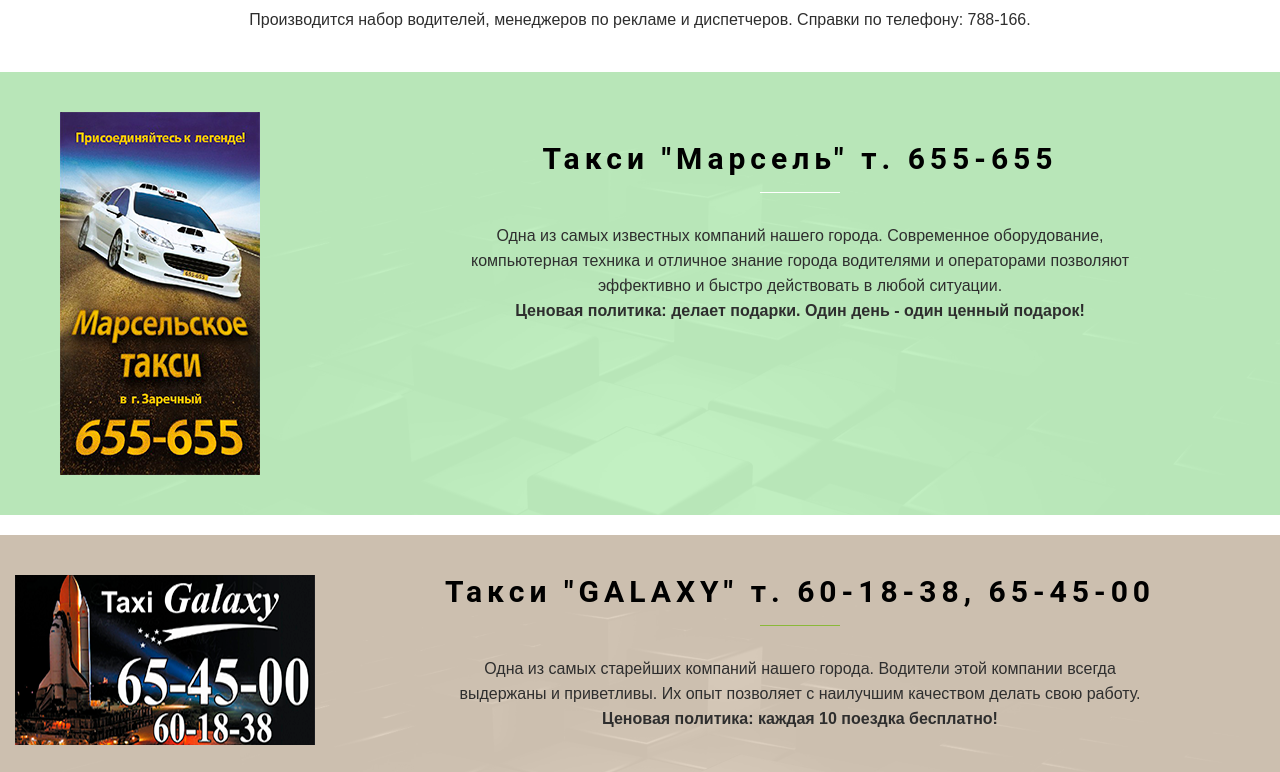
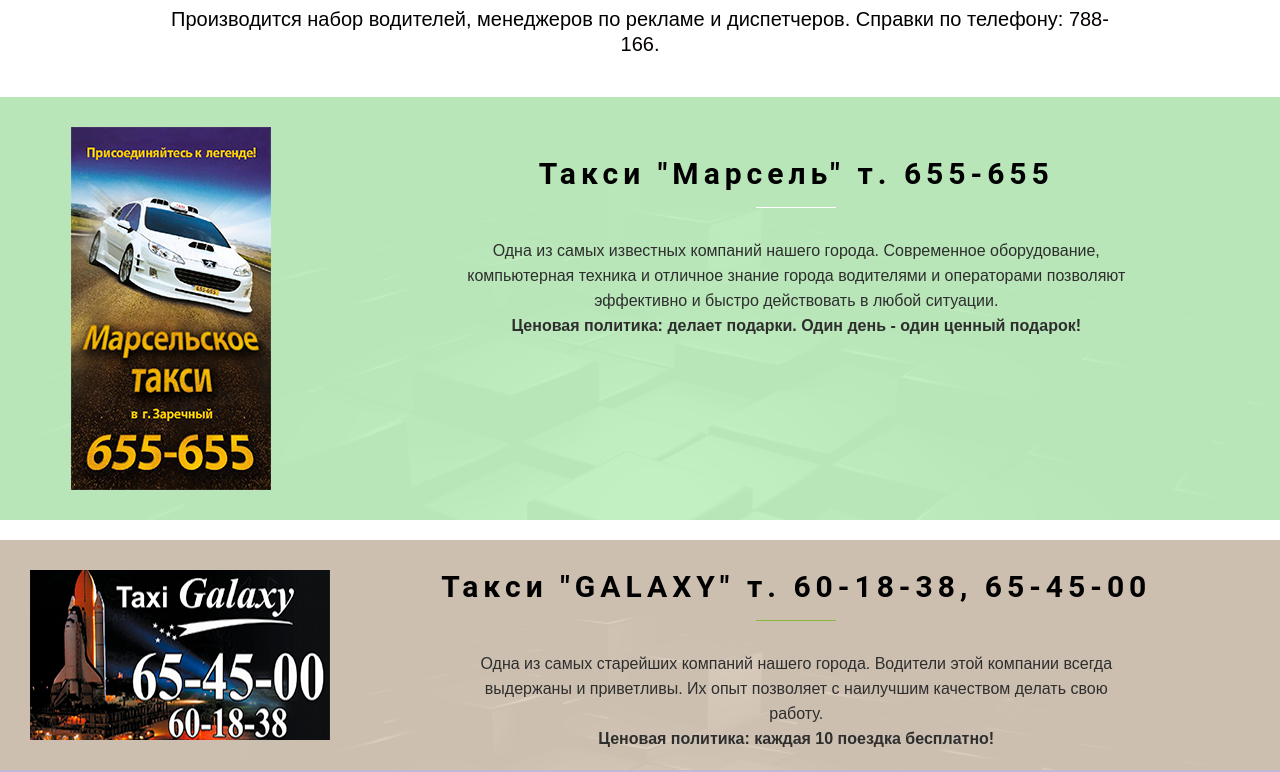
Before and after one commit to Denoah/chestnoeTaxi, a plain HTML site: page index.html in a window 1280 px wide. Shown: the part 728-1500 px from the top of the page. Drawn offline with nearby package versions, Linux system fonts and the light colour scheme; a script that the page names is missing.

Commit message:
phone and color test

```diff
--- a/index.html
+++ b/index.html
@@ -64,8 +64,9 @@
 			<div class="title">
                 <h2>Какое такси твоё?</h2>
             </div>
-            <div class="desc">
-                <p>Производится набор водителей, менеджеров по рекламе и диспетчеров. Справки по телефону: 788-166.</p>
+            <div class="desc link-tel">
+                <p>Производится набор водителей, менеджеров по рекламе и диспетчеров. Справки по телефону: <a
+                        href="tel:788166">788-166</a>.</p>
             </div>
 		</div>
 	</div>
--- a/style.css
+++ b/style.css
@@ -193,11 +193,11 @@
 	text-align: center;
 	line-height: 25px;
 }
-.desc p a
-{
-	text-decoration: none;
-	color: #8ab839;
-}
+/*.desc p a*/
+/*{*/
+	/*text-decoration: none;*/
+	/*color: #8ab839;*/
+/*}*/
 .features
 {
 	background: #8ab839;
@@ -600,26 +600,48 @@
 
 .back-marselle-bg{
     background: rgba(204, 255, 205, 0.90);
-    padding: 10px 0px;
+
 }
 
 .back-galaxy-bg{
     background: rgba(255, 239, 219, 0.80);
-    padding: 10px 0px;
+
     width: 100%;
 }
 
 .back-evro-bg{
     background: rgba(219, 203, 238, 0.90);
-    padding: 10px 0px;
+
 }
 
 .back-zdrav-bg{
     background: rgba(255, 255, 255, 0.90);
-    padding: 10px 0px;
+
 }
 
 .back-chtaxi-bg{
     background: rgba(214, 248, 255, 0.90);
-    padding: 10px 0px;
+
 }
+
+.link-tel p {
+    color: #000000;
+    font-size: 20px;
+    text-decoration: none;
+    font-family: 'Poppins', sans-serif;
+    font-weight: 400;
+}
+
+.link-tel p a:hover{
+    color: #060000;
+    font-size: 20px;
+    text-decoration: none;
+    cursor: default;
+}
+
+.link-tel p a{
+    color: #060000;
+    font-size: 20px;
+    text-decoration: none;
+
+}
```
